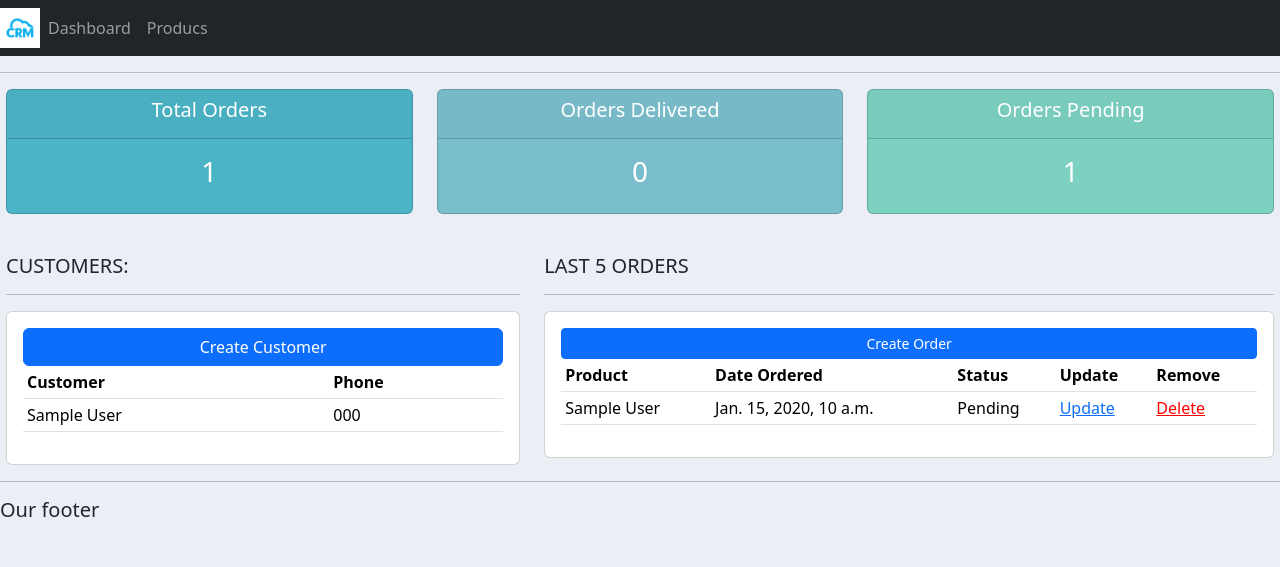
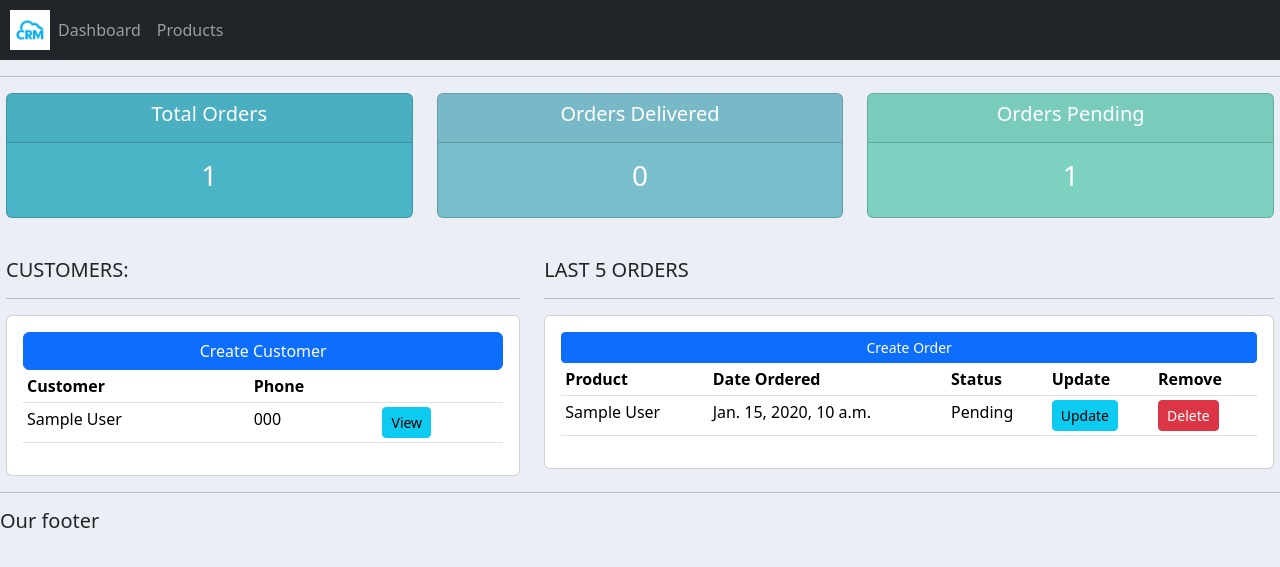
Before and after one commit to Siddant20/CRM, a Django app: page / in a window 1280 px wide. Shown: the top 567 px of the page. Run offline with Django 5.2, Linux system fonts and the light colour scheme; tables that the repository leaves empty hold one stand-in row (values such as "Sample post").

Commit message:
add links to buttons on dashboard page

```diff
--- a/accounts/templates/accounts/dashboard.html
+++ b/accounts/templates/accounts/dashboard.html
@@ -13,6 +13,7 @@
                 <tr>
                     <th>Customer</th>
                     <th>Phone</th>
+                    <th></th>
                 </tr>
                 {% for customer in customers %}
                 <tr>
@@ -21,6 +22,9 @@
                     </td>
                     <td>
                         {{customer.phone}}
+                    </td>
+                    <td>
+                        <a class="btn btn-sm btn-info" href="{% url 'customer' customer.id %}"> View </a>
                     </td>
                 </tr>
                 {% endfor %}
@@ -53,10 +57,10 @@
                         {{order.status}}
                     </td>
                     <td>
-                        <a href="">Update</a>
+                        <a class="btn btn-sm btn-info" href="">Update</a>
                     </td>
                     <td>
-                        <a href="" style="color: red;">Delete</a>
+                        <a href="" class="btn btn-sm btn-danger">Delete</a>
                     </td>
                 </tr>
                 {% endfor %}
--- a/accounts/templates/accounts/navbar.html
+++ b/accounts/templates/accounts/navbar.html
@@ -1,16 +1,18 @@
 {% load static %}
-<nav class="navbar navbar-expand-lg navbar-dark bg-dark">
-<img src="{% static 'images/logo.jpg' %}" alt="Logo" style="height: 40px; width: auto; object-fit: contain;">
+<nav class="navbar navbar-expand-lg navbar-dark bg-dark" style="padding: 10px;">
+<a href="{% url 'home' %}">
+    <img src="{% static 'images/logo.jpg' %}" alt="Logo" style="height: 40px; width: auto; object-fit: contain;">
+</a>
 <button class="navbar-toggler" type="button" data-bs-toggle="collapse" data-bs-target="#navbarNav" aria-controls="navbarNav" aria-expanded="false" aria-label="Toggle navigation">
         <span class="navbar-toggler-icon"></span>
     </button>
     <div class="collapse navbar-collapse" id="navbarNav">
         <ul class="navbar-nav">
             <li class="nav-item active">
-                <a href="#" class="nav-link">Dashboard </a>
+                <a href="{% url 'home' %}" class="nav-link">Dashboard </a>
             </li>
             <li class="nav-item">
-                <a href="#" class="nav-link">Producs</a>
+                <a href="{% url 'products' %}" class="nav-link">Products</a>
             </li>
         </ul>
     </div>
```
